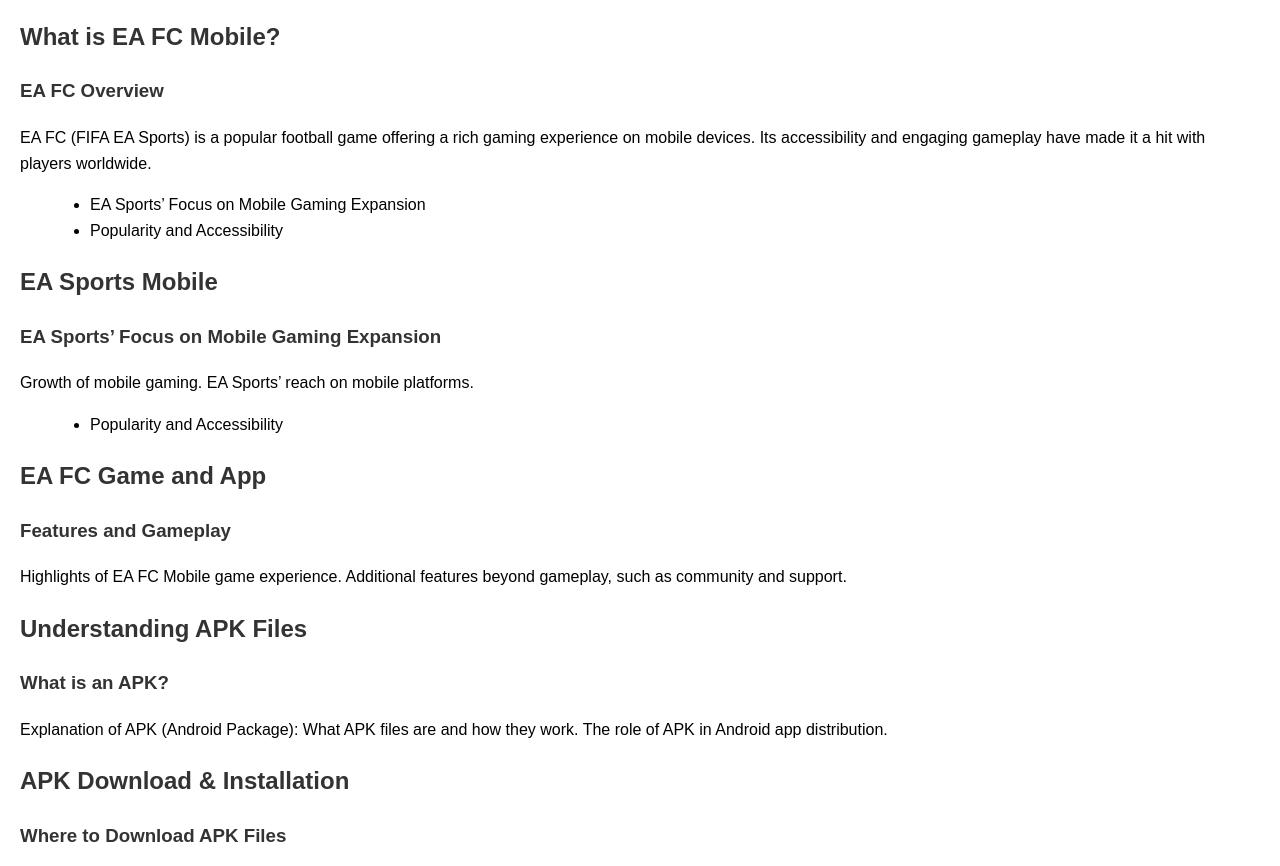
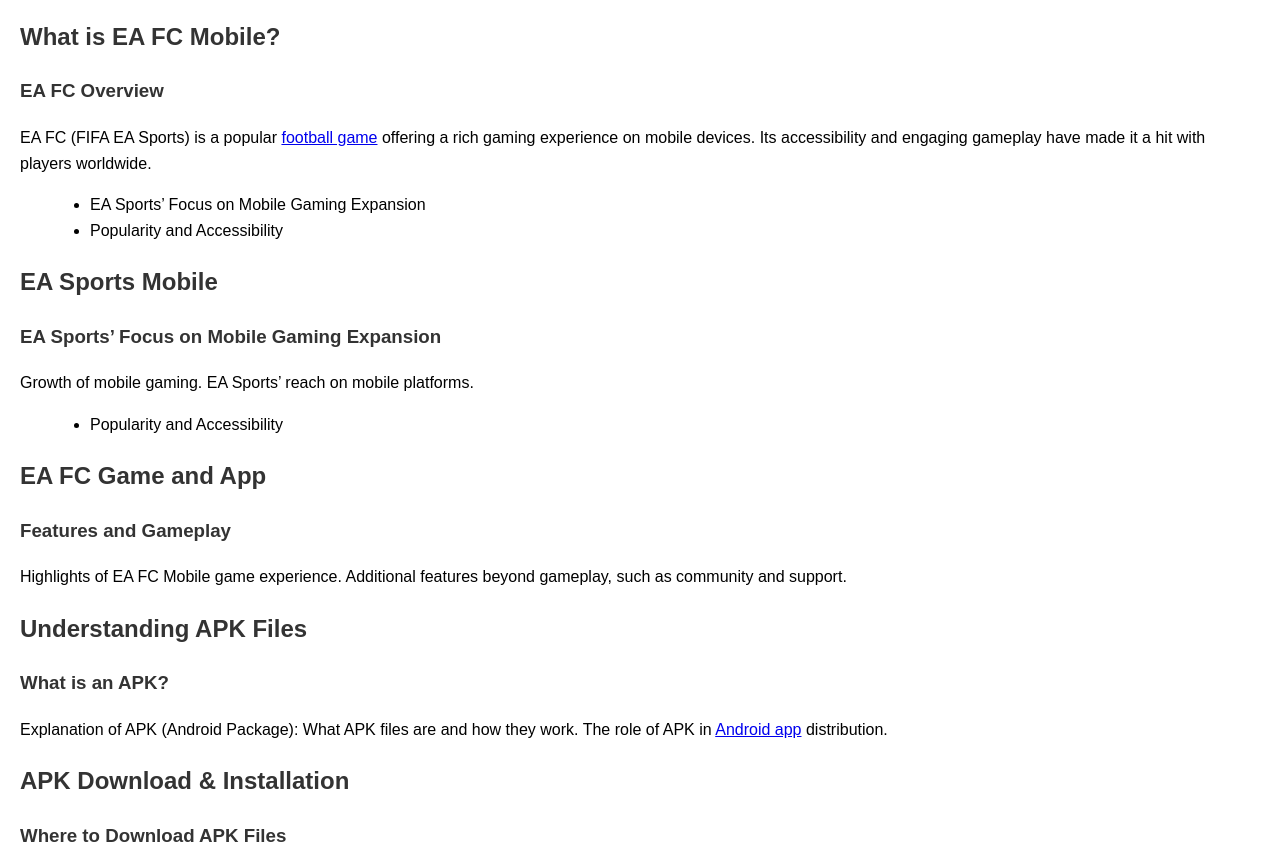
Before and after one commit to fifamobilefc0/ea-fc-mobile-apk-vs-ea-fc-mobile-mod-apk, a website: page index.html in a window 1280 px wide. Shown: the part 76-942 px from the top of the page. Drawn offline with Linux system fonts and the light colour scheme.

Commit message:
Update index.html

```diff
--- a/index.html
+++ b/index.html
@@ -39,7 +39,7 @@
         <article>
             <h2>What is EA FC Mobile?</h2>
             <h3>EA FC Overview</h3>
-            <p>EA FC (FIFA EA Sports) is a popular football game offering a rich gaming experience on mobile devices. Its accessibility and engaging gameplay have made it a hit with players worldwide.</p>
+            <p>EA FC (FIFA EA Sports) is a popular <a href="https://fifamobilefc0.github.io/fifa-mobile-mod-apk/">football game</a> offering a rich gaming experience on mobile devices. Its accessibility and engaging gameplay have made it a hit with players worldwide.</p>
             <ul>
                 <li>EA Sports’ Focus on Mobile Gaming Expansion</li>
                 <li>Popularity and Accessibility</li>
@@ -70,7 +70,7 @@
         <article>
             <h2>Understanding APK Files</h2>
             <h3>What is an APK?</h3>
-            <p>Explanation of APK (Android Package): What APK files are and how they work. The role of APK in Android app distribution.</p>
+            <p>Explanation of APK (Android Package): What APK files are and how they work. The role of APK in <a href="https://features-of-ea-sports-fc-mobile-mod-apk.fifamobilefc101.workers.dev/">Android app</a> distribution.</p>
         </article>
     </section>
 
```
